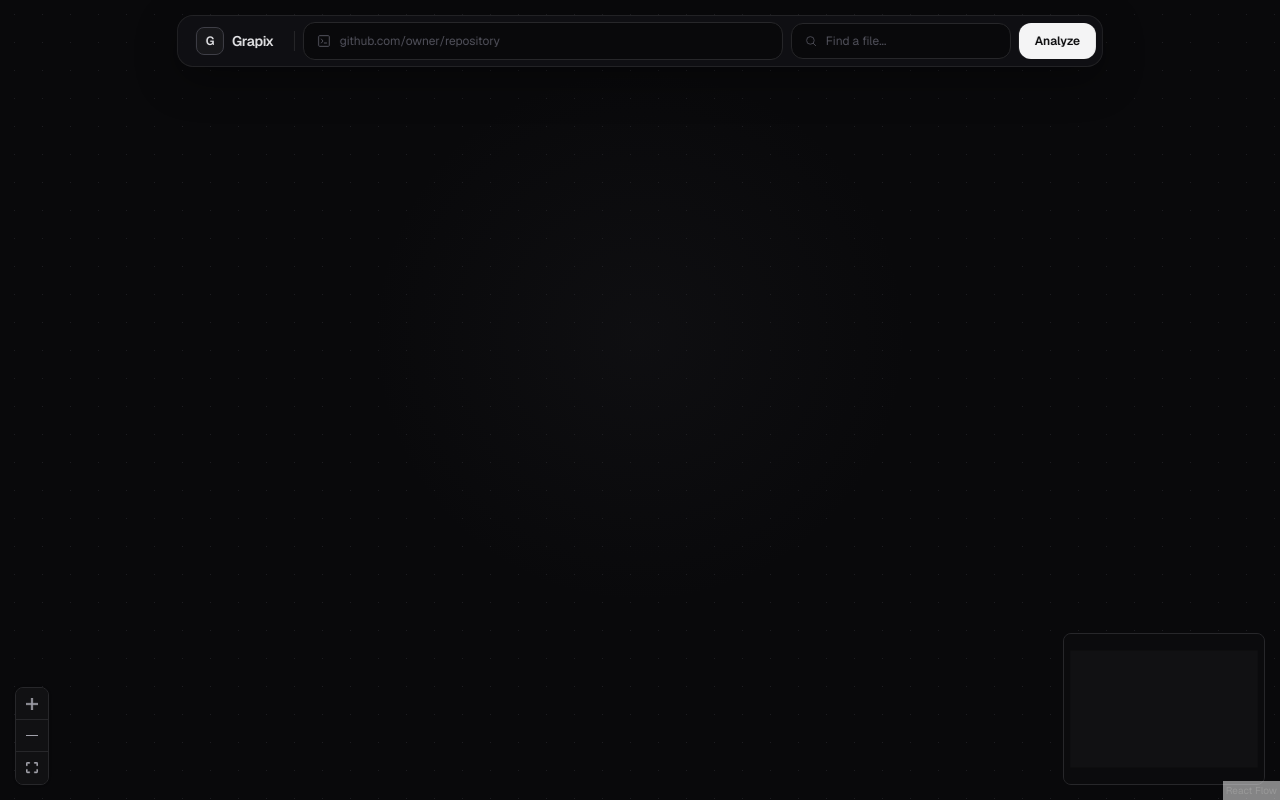
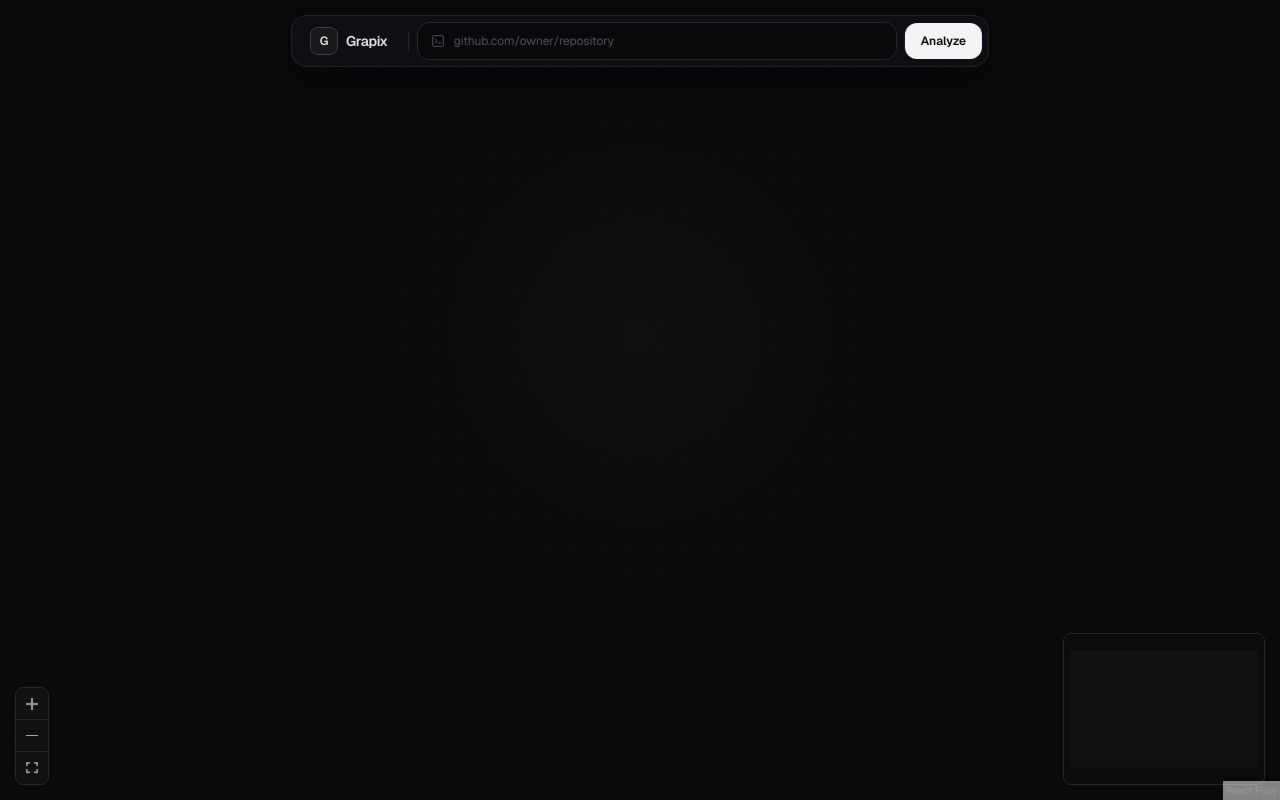
Before and after one commit to swaggy04/Graphix, a Next.js app in the folder frontend/: page / in a window 1280 px wide. Built offline with nearby package versions, Linux system fonts and the light colour scheme.

Commit message:
feat:improved ui

```diff
--- a/frontend/src/app/page.tsx
+++ b/frontend/src/app/page.tsx
@@ -12,6 +12,7 @@ export default function Home() {
   const [nodes, setNodes] = useState<Node[]>([]);
   const [edges, setEdges] = useState<Edge[]>([]);
   const [analysisId, setAnalysisId] = useState<string | null>(null);
+
   const [stats, setStats] = useState<AnalyzeResponse["stats"] | null>(null);
 
   const [loading, setLoading] = useState(false);
@@ -29,19 +30,15 @@ export default function Home() {
       setLoading(true);
       setError(null);
 
-      // Clear previous graph
       setNodes([]);
       setEdges([]);
       setAnalysisId(null);
       setStats(null);
 
-      // 1. Analyze repository
       const graphViewModel = await analyzeRepository(url);
 
-      // 2. Run ELK layout
       const graph = await createReactFlowGraph(graphViewModel);
 
-      // 3. Update graph
       setNodes(graph.nodes);
       setEdges(graph.edges);
       setAnalysisId(graphViewModel.analysisId);
--- a/frontend/src/components/GraphCanvas.tsx
+++ b/frontend/src/components/GraphCanvas.tsx
@@ -1,17 +1,31 @@
 "use client";
 
 import { useCallback, useMemo, useState } from "react";
-
-import { Background, BackgroundVariant, Controls, MiniMap, Panel, ReactFlow, ReactFlowProvider, type Edge, type Node } from "@xyflow/react";
+import { Background, BackgroundVariant, Controls, MiniMap, Panel, ReactFlow, type Edge, type Node } from "@xyflow/react";
 
 import "@xyflow/react/dist/style.css";
 
 import FileNode from "./FileNode";
 
+interface GraphStats {
+  totalFiles: number;
+  parsedFiles: number;
+  failedFiles: number;
+  resolvedImports: number;
+  unresolvedImports: number;
+  relativeImports: number;
+  packageImports: number;
+  builtinImports: number;
+  unresolvedImportSpecifiers?: string[];
+  repositoryUrl?: string;
+  analysisId?: string;
+}
+
 interface GraphCanvasProps {
   nodes: Node[];
   edges: Edge[];
   analysisId: string | null;
+  stats: GraphStats | null;
 
   repositoryUrl: string;
   setRepositoryUrl: React.Dispatch<React.SetStateAction<string>>;
@@ -50,24 +64,11 @@ const nodeTypes = {
   file: FileNode,
 };
 
-export default function GraphCanvas(props: GraphCanvasProps) {
-  return (
-    <ReactFlowProvider>
-      <GraphCanvasInner {...props} />
-    </ReactFlowProvider>
-  );
-}
-
-function GraphCanvasInner({ nodes, edges, analysisId, repositoryUrl, setRepositoryUrl, onAnalyze, analyzing }: GraphCanvasProps) {
+export default function GraphCanvas({ nodes, edges, analysisId, stats, repositoryUrl, setRepositoryUrl, onAnalyze, analyzing }: GraphCanvasProps) {
   const [selectedNode, setSelectedNode] = useState<Node | null>(null);
-
   const [fileAnalysis, setFileAnalysis] = useState<FileAnalysis | null>(null);
-
   const [loading, setLoading] = useState(false);
-
   const [showIsolated, setShowIsolated] = useState(true);
-
-  const [searchQuery, setSearchQuery] = useState("");
 
   // ==================================================
   // REPOSITORY STATS
@@ -76,7 +77,6 @@ function GraphCanvasInner({ nodes, edges, analysisId, repositoryUrl, setReposito
   const isolatedCount = useMemo(() => {
     return nodes.filter((node) => {
       const data = node.data as FileNodeData | undefined;
-
       return data?.isolated === true;
     }).length;
   }, [nodes]);
@@ -94,14 +94,11 @@ function GraphCanvasInner({ nodes, edges, analysisId, repositoryUrl, setReposito
 
     return nodes.filter((node) => {
       const data = node.data as FileNodeData | undefined;
-
       return data?.isolated !== true;
     });
   }, [nodes, showIsolated]);
 
-  const visibleNodeIds = useMemo(() => {
-    return new Set(visibleNodes.map((node) => node.id));
-  }, [visibleNodes]);
+  const visibleNodeIds = useMemo(() => new Set(visibleNodes.map((node) => node.id)), [visibleNodes]);
 
   const visibleEdges = useMemo(() => {
     if (showIsolated) {
@@ -110,28 +107,6 @@ function GraphCanvasInner({ nodes, edges, analysisId, repositoryUrl, setReposito
 
     return edges.filter((edge) => visibleNodeIds.has(edge.source) && visibleNodeIds.has(edge.target));
   }, [edges, showIsolated, visibleNodeIds]);
-
-  // ==================================================
-  // SEARCH
-  // ==================================================
-
-  const searchResults = useMemo(() => {
-    const query = searchQuery.trim().toLowerCase();
-
-    if (!query) {
-      return [];
-    }
-
-    return nodes
-      .filter((node) => {
-        const data = node.data as FileNodeData | undefined;
-
-        const label = String(data?.label ?? node.id).toLowerCase();
-
-        return label.includes(query) || node.id.toLowerCase().includes(query);
-      })
-      .slice(0, 8);
-  }, [nodes, searchQuery]);
 
   // ==================================================
   // HIGHLIGHTED RELATIONSHIPS
@@ -150,9 +125,8 @@ function GraphCanvasInner({ nodes, edges, analysisId, repositoryUrl, setReposito
   // ==================================================
 
   const displayNodes = useMemo(() => {
-    return visibleNodes.map((node) => {
     if (!selectedNode || !fileAnalysis) {
-        return {
+      return visibleNodes.map((node) => ({
         ...node,
         data: {
           ...node.data,
@@ -160,11 +134,11 @@ function GraphCanvasInner({ nodes, edges, analysisId, repositoryUrl, setReposito
           highlighted: false,
           dimmed: false,
         },
-        };
+      }));
     }
 
+    return visibleNodes.map((node) => {
       const selected = node.id === selectedNode.id;
-
       const highlighted = highlightedNodeIds.has(node.id);
 
       return {
@@ -172,17 +146,13 @@ function GraphCanvasInner({ nodes, edges, analysisId, repositoryUrl, setReposito
 
         data: {
           ...node.data,
-
           selected,
-
           highlighted,
-
           dimmed: !highlighted,
         },
 
         style: {
           ...node.style,
-
           zIndex: selected ? 20 : highlighted ? 10 : 1,
         },
       };
@@ -194,25 +164,22 @@ function GraphCanvasInner({ nodes, edges, analysisId, repositoryUrl, setReposito
   // ==================================================
 
   const displayEdges = useMemo(() => {
-    return visibleEdges.map((edge) => {
     if (!selectedNode) {
-        return {
+      return visibleEdges.map((edge) => ({
         ...edge,
 
         animated: false,
 
         style: {
           ...edge.style,
-
           stroke: "#3f3f46",
-
           strokeWidth: 1.2,
-
           opacity: 0.55,
         },
-        };
+      }));
     }
 
+    return visibleEdges.map((edge) => {
       const connected = edge.source === selectedNode.id || edge.target === selectedNode.id;
 
       return {
@@ -222,12 +189,9 @@ function GraphCanvasInner({ nodes, edges, analysisId, repositoryUrl, setReposito
 
         style: {
           ...edge.style,
-
           stroke: connected ? "#a1a1aa" : "#27272a",
-
           strokeWidth: connected ? 2 : 1,
-
-          opacity: connected ? 0.95 : 0.3,
+          opacity: connected ? 0.95 : 0.35,
         },
       };
     });
@@ -244,12 +208,8 @@ function GraphCanvasInner({ nodes, edges, analysisId, repositoryUrl, setReposito
       }
 
       setSelectedNode(node);
-
       setFileAnalysis(null);
-
       setLoading(true);
-
-      setSearchQuery("");
 
       try {
         const encodedFilePath = encodeURIComponent(node.id);
@@ -273,25 +233,11 @@ function GraphCanvasInner({ nodes, edges, analysisId, repositoryUrl, setReposito
   );
 
   // ==================================================
-  // SEARCH RESULT CLICK
-  // ==================================================
-
-  const handleSearchResultClick = useCallback(
-    (node: Node) => {
-      setSearchQuery("");
-
-      void handleNodeClick({} as React.MouseEvent, node);
-    },
-    [handleNodeClick],
-  );
-
-  // ==================================================
   // PANE CLICK
   // ==================================================
 
   const handlePaneClick = useCallback(() => {
     setSelectedNode(null);
-
     setFileAnalysis(null);
   }, []);
 
@@ -343,12 +289,9 @@ function GraphCanvasInner({ nodes, edges, analysisId, repositoryUrl, setReposito
         <Panel position="top-center">
           <div
             className="
-              flex
-              items-center
-              gap-2
+              flex items-center gap-2
               rounded-2xl
-              border
-              border-zinc-800/80
+              border border-zinc-800/80
               bg-[#111114]/90
               p-1.5
               shadow-[0_12px_40px_rgba(0,0,0,0.35)]
@@ -360,33 +303,19 @@ function GraphCanvasInner({ nodes, edges, analysisId, repositoryUrl, setReposito
             <div className="hidden items-center gap-2 px-3 sm:flex">
               <div
                 className="
-                  flex
-                  h-7
-                  w-7
-                  items-center
-                  justify-center
+                  flex h-7 w-7
+                  items-center justify-center
                   rounded-lg
-                  border
-                  border-zinc-700
+                  border border-zinc-700
                   bg-zinc-900
-                  text-xs
-                  font-semibold
+                  text-xs font-semibold
                   text-zinc-200
                 "
               >
                 G
               </div>
 
-              <span
-                className="
-                  text-sm
-                  font-semibold
-                  tracking-tight
-                  text-zinc-200
-                "
-              >
-                Grapix
-              </span>
+              <span className="text-sm font-semibold tracking-tight text-zinc-200">Grapix</span>
             </div>
 
             <div className="h-5 w-px bg-zinc-800" />
@@ -395,13 +324,10 @@ function GraphCanvasInner({ nodes, edges, analysisId, repositoryUrl, setReposito
 
             <div
               className="
-                flex
-                w-[min(40vw,480px)]
-                items-center
-                gap-2
+                flex w-[min(45vw,480px)]
+                items-center gap-2
                 rounded-xl
-                border
-                border-zinc-800
+                border border-zinc-800
                 bg-[#09090b]
                 px-3
               "
@@ -424,107 +350,14 @@ function GraphCanvasInner({ nodes, edges, analysisId, repositoryUrl, setReposito
                 placeholder="github.com/owner/repository"
                 disabled={analyzing}
                 className="
-                  h-9
-                  min-w-0
-                  flex-1
+                  h-9 min-w-0 flex-1
                   bg-transparent
-                  text-xs
-                  text-zinc-200
+                  text-xs text-zinc-200
                   outline-none
                   placeholder:text-zinc-600
                   disabled:opacity-50
                 "
               />
-            </div>
-
-            {/* File search */}
-
-            <div className="relative hidden md:block">
-              <div
-                className="
-                  flex
-                  h-9
-                  w-[220px]
-                  items-center
-                  gap-2
-                  rounded-xl
-                  border
-                  border-zinc-800
-                  bg-[#09090b]
-                  px-3
-                "
-              >
-                <svg viewBox="0 0 24 24" fill="none" className="h-3.5 w-3.5 shrink-0 text-zinc-600">
-                  <circle cx="11" cy="11" r="6.5" stroke="currentColor" strokeWidth="1.5" />
-
-                  <path d="m16 16 4 4" stroke="currentColor" strokeWidth="1.5" strokeLinecap="round" />
-                </svg>
-
-                <input
-                  type="text"
-                  value={searchQuery}
-                  onChange={(event) => setSearchQuery(event.target.value)}
-                  placeholder="Find a file..."
-                  className="
-                    w-full
-                    bg-transparent
-                    text-xs
-                    text-zinc-200
-                    outline-none
-                    placeholder:text-zinc-600
-                  "
-                />
-              </div>
-
-              {searchResults.length > 0 && (
-                <div
-                  className="
-                    absolute
-                    left-0
-                    right-0
-                    top-11
-                    z-50
-                    overflow-hidden
-                    rounded-xl
-                    border
-                    border-zinc-800
-                    bg-[#111114]
-                    shadow-[0_20px_50px_rgba(0,0,0,0.5)]
-                  "
-                >
-                  {searchResults.map((node) => {
-                    const data = node.data as FileNodeData | undefined;
-
-                    const label = String(data?.label ?? node.id);
-
-                    return (
-                      <button
-                        key={node.id}
-                        type="button"
-                        onClick={() => handleSearchResultClick(node)}
-                        className="
-                          flex
-                          w-full
-                          flex-col
-                          items-start
-                          border-b
-                          border-zinc-800/60
-                          px-3
-                          py-2.5
-                          text-left
-                          transition
-                          last:border-b-0
-                          hover:bg-zinc-900
-                        "
-                      >
-                        <span className="w-full truncate text-xs text-zinc-300">{getFileName(label)}</span>
-
-                        <span className="mt-0.5 w-full truncate text-[9px] text-zinc-600">{node.id}</span>
-                      </button>
-                    );
-                  })}
-                </div>
-              )}
             </div>
 
             {/* Analyze */}
@@ -537,8 +370,7 @@ function GraphCanvasInner({ nodes, edges, analysisId, repositoryUrl, setReposito
                 rounded-xl
                 bg-zinc-100
                 px-4
-                text-xs
-                font-semibold
+                text-xs font-semibold
                 text-zinc-950
                 transition
                 hover:bg-white
@@ -553,27 +385,24 @@ function GraphCanvasInner({ nodes, edges, analysisId, repositoryUrl, setReposito
         </Panel>
 
         {/* ==================================================
-            GRAPH STATUS
+            STATS
         ================================================== */}
 
         {nodes.length > 0 && (
           <Panel position="top-left">
-            <div className="flex flex-col gap-2">
+            <div className="space-y-2">
               <div
                 className="
-                  flex
-                  items-center
-                  gap-1
+                  flex items-center gap-1
                   rounded-xl
-                  border
-                  border-zinc-800/80
-                  bg-[#111114]/85
+                  border border-zinc-800/80
+                  bg-[#111114]/90
                   p-1
                   shadow-lg
                   backdrop-blur-xl
                 "
               >
-                <Stat label="Files" value={nodes.length} />
+                <Stat label="Files" value={stats?.totalFiles ?? nodes.length} />
 
                 <div className="h-5 w-px bg-zinc-800" />
 
@@ -584,28 +413,32 @@ function GraphCanvasInner({ nodes, edges, analysisId, repositoryUrl, setReposito
                 <Stat label="Isolated" value={isolatedCount} />
               </div>
 
+              {/* Import statistics */}
+
+              {stats && (
                 <div
                   className="
-                  flex
-                  items-center
-                  gap-2
+                    flex items-center gap-3
                     rounded-xl
-                  border
-                  border-zinc-800/80
-                  bg-[#111114]/85
-                  px-3
-                  py-2
+                    border border-zinc-800/80
+                    bg-[#111114]/90
+                    px-3 py-2
                     text-[10px]
                     shadow-lg
                     backdrop-blur-xl
                   "
                 >
+                  <div className="flex items-center gap-1.5">
                     <span className="h-1.5 w-1.5 rounded-full bg-emerald-400" />
 
-                <span className="text-zinc-500">{getResolvedImportCount(nodes)} resolved imports</span>
+                    <span className="text-zinc-500">{stats.resolvedImports} resolved</span>
+                  </div>
 
-                <span className="text-yellow-500">{getUnresolvedImportCount(nodes)} unresolved</span>
+                  <div className="h-3 w-px bg-zinc-800" />
+
+                  <span className="text-amber-400">{stats.unresolvedImports} unresolved</span>
                 </div>
+              )}
             </div>
           </Panel>
         )}
@@ -618,19 +451,16 @@ function GraphCanvasInner({ nodes, edges, analysisId, repositoryUrl, setReposito
           <Panel position="bottom-center">
             <div
               className="
-                flex
-                items-center
-                gap-1
+                flex items-center gap-1
                 rounded-xl
-                border
-                border-zinc-800/80
+                border border-zinc-800/80
                 bg-[#111114]/90
                 p-1
                 shadow-xl
                 backdrop-blur-xl
               "
             >
-              <span className="px-2 text-[10px] uppercase tracking-wider text-zinc-700">View</span>
+              <span className="px-2 text-[10px] uppercase tracking-wider text-zinc-600">View</span>
 
               <ViewButton active={!showIsolated} onClick={() => setShowIsolated(false)}>
                 Connected
@@ -700,16 +530,13 @@ function Stat({ label, value }: { label: string; value: number }) {
 function ViewButton({ active, onClick, children }: { active: boolean; onClick: () => void; children: React.ReactNode }) {
   return (
     <button
-      type="button"
       onClick={onClick}
       className={`
         rounded-lg
-        px-3
-        py-1.5
+        px-3 py-1.5
         text-[11px]
         font-medium
         transition
-
         ${active ? "bg-zinc-800 text-zinc-100 shadow-sm" : "text-zinc-600 hover:text-zinc-300"}
       `}
     >
@@ -730,8 +557,7 @@ function FileInspector({ selectedNode, fileAnalysis, loading, onClose }: { selec
         max-w-[calc(100vw-32px)]
         overflow-hidden
         rounded-2xl
-        border
-        border-zinc-800/90
+        border border-zinc-800/90
         bg-[#111114]/95
         shadow-[0_20px_70px_rgba(0,0,0,0.45)]
         backdrop-blur-xl
@@ -739,7 +565,12 @@ function FileInspector({ selectedNode, fileAnalysis, loading, onClose }: { selec
     >
       {/* Header */}
 
-      <div className="border-b border-zinc-800/80 px-4 py-3.5">
+      <div
+        className="
+          border-b border-zinc-800/80
+          px-4 py-3.5
+        "
+      >
         <div className="flex items-start justify-between gap-3">
           <div className="min-w-0">
             <div
@@ -755,22 +586,37 @@ function FileInspector({ selectedNode, fileAnalysis, loading, onClose }: { selec
               File inspector
             </div>
 
-            <div className="break-all text-sm font-medium leading-5 text-zinc-100">{getFileName(selectedNode.id)}</div>
+            <div
+              className="
+                break-all
+                text-sm
+                font-medium
+                leading-5
+                text-zinc-100
+              "
+            >
+              {getFileName(selectedNode.id)}
+            </div>
 
-            <div className="mt-1 break-all text-[10px] leading-4 text-zinc-600">{selectedNode.id}</div>
+            <div
+              className="
+                mt-1
+                break-all
+                text-[10px]
+                leading-4
+                text-zinc-600
+              "
+            >
+              {selectedNode.id}
+            </div>
           </div>
 
           <button
-            type="button"
             onClick={onClose}
             aria-label="Close inspector"
             className="
-              flex
-              h-7
-              w-7
-              shrink-0
-              items-center
-              justify-center
+              flex h-7 w-7 shrink-0
+              items-center justify-center
               rounded-lg
               text-zinc-600
               transition
@@ -797,7 +643,19 @@ function FileInspector({ selectedNode, fileAnalysis, loading, onClose }: { selec
       {/* Analysis */}
 
       {fileAnalysis && !loading && (
-        <div className="max-h-[calc(100vh-180px)] overflow-y-auto">
+        <div
+          className="
+            max-h-[calc(100vh-180px)]
+            overflow-y-auto
+            [scrollbar-color:#3f3f46_transparent]
+            [scrollbar-width:thin]
+            [&::-webkit-scrollbar]:w-1.5
+            [&::-webkit-scrollbar-track]:bg-transparent
+            [&::-webkit-scrollbar-thumb]:rounded-full
+            [&::-webkit-scrollbar-thumb]:bg-zinc-800
+            [&::-webkit-scrollbar-thumb:hover]:bg-zinc-700
+          "
+        >
           <AnalysisSection title="Dependencies" direct={fileAnalysis.dependencies.direct} transitive={fileAnalysis.dependencies.transitive} />
 
           <AnalysisSection title="Dependents" direct={fileAnalysis.dependents.direct} transitive={fileAnalysis.dependents.transitive} />
@@ -813,11 +671,9 @@ function FileInspector({ selectedNode, fileAnalysis, loading, onClose }: { selec
               <span
                 className="
                   rounded-md
-                  border
-                  border-zinc-800
+                  border border-zinc-800
                   bg-zinc-900
-                  px-2
-                  py-1
+                  px-2 py-1
                   text-[10px]
                   font-medium
                   tabular-nums
@@ -832,10 +688,6 @@ function FileInspector({ selectedNode, fileAnalysis, loading, onClose }: { selec
           </div>
         </div>
       )}
-
-      {/* Empty state */}
-
-      {!loading && !fileAnalysis && <div className="px-4 py-8 text-xs text-zinc-600">Select a file to inspect its dependency relationships.</div>}
     </aside>
   );
 }
@@ -859,11 +711,9 @@ function AnalysisSection({ title, direct, transitive }: { title: string; direct:
         <span
           className="
             rounded-md
-            border
-            border-zinc-800
+            border border-zinc-800
             bg-zinc-900
-            px-2
-            py-1
+            px-2 py-1
             text-[10px]
             font-medium
             tabular-nums
@@ -902,11 +752,9 @@ function FileList({ files }: { files: string[] }) {
           title={file}
           className="
             rounded-lg
-            border
-            border-zinc-800/80
+            border border-zinc-800/80
             bg-[#0c0c0f]
-            px-2.5
-            py-2
+            px-2.5 py-2
             text-[10px]
             leading-4
             text-zinc-500
@@ -940,27 +788,3 @@ function getFileName(path: string) {
 
   return normalized.split("/").pop() ?? path;
 }
-
-// ==================================================
-// OPTIONAL GRAPH STATS
-// ==================================================
-
-function getResolvedImportCount(nodes: Node[]) {
-  return nodes.reduce((total, node) => {
-    const data = node.data as Record<string, unknown>;
-
-    const value = typeof data.resolvedImports === "number" ? data.resolvedImports : 0;
-
-    return total + value;
-  }, 0);
-}
-
-function getUnresolvedImportCount(nodes: Node[]) {
-  return nodes.reduce((total, node) => {
-    const data = node.data as Record<string, unknown>;
-
-    const value = typeof data.unresolvedImports === "number" ? data.unresolvedImports : 0;
-
-    return total + value;
-  }, 0);
-}
```
Lines whose indentation alone changed are shown as unchanged.
